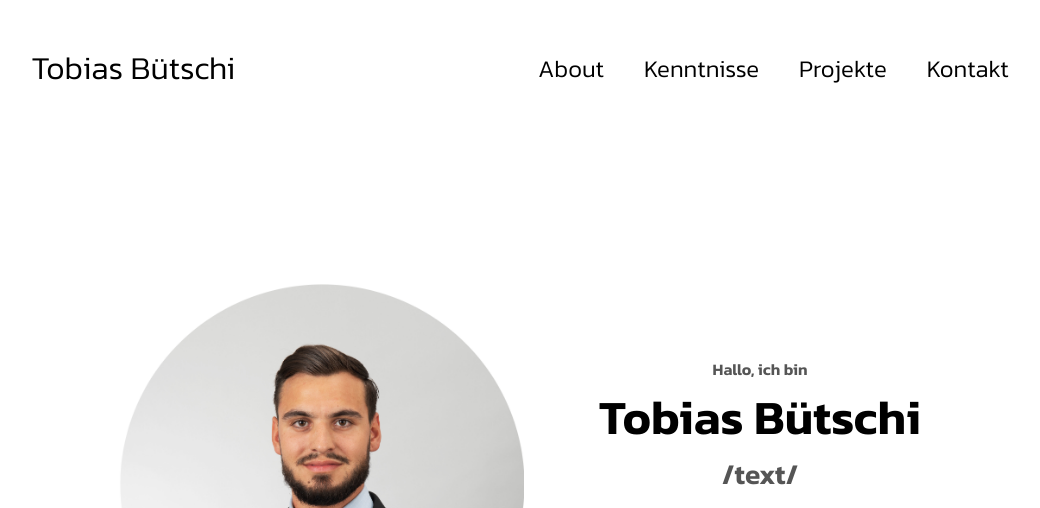
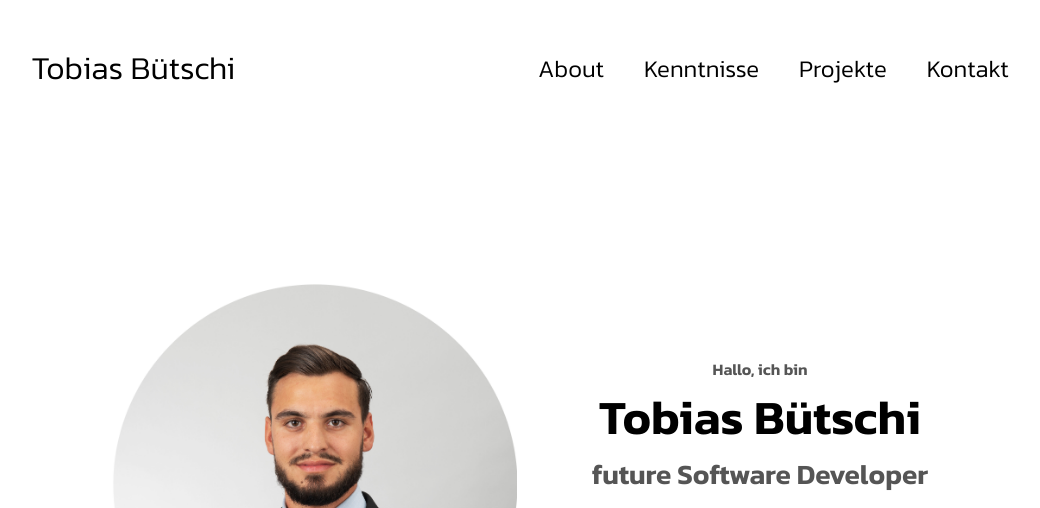
Before and after one commit to TobiasBuetschi/WebPortfolio, a plain HTML site: page index.html in a window 1280 px wide. Shown: the top 508 px of the page, without its empty margins (120-1160 px from the left). Drawn offline with Linux system fonts and the light colour scheme.

Commit message:
Update index.html

```diff
--- a/index.html
+++ b/index.html
@@ -45,7 +45,7 @@
       <div class="section__text">
         <p class="section__text__p1">Hallo, ich bin</p>
         <h1 class="title">Tobias Bütschi</h1>
-        <p class="section__text__p2">/text/</p>
+        <p class="section__text__p2">future Software Developer</p>
         <div class="btn-container">
           <button
             class="btn btn-color-2"
```
